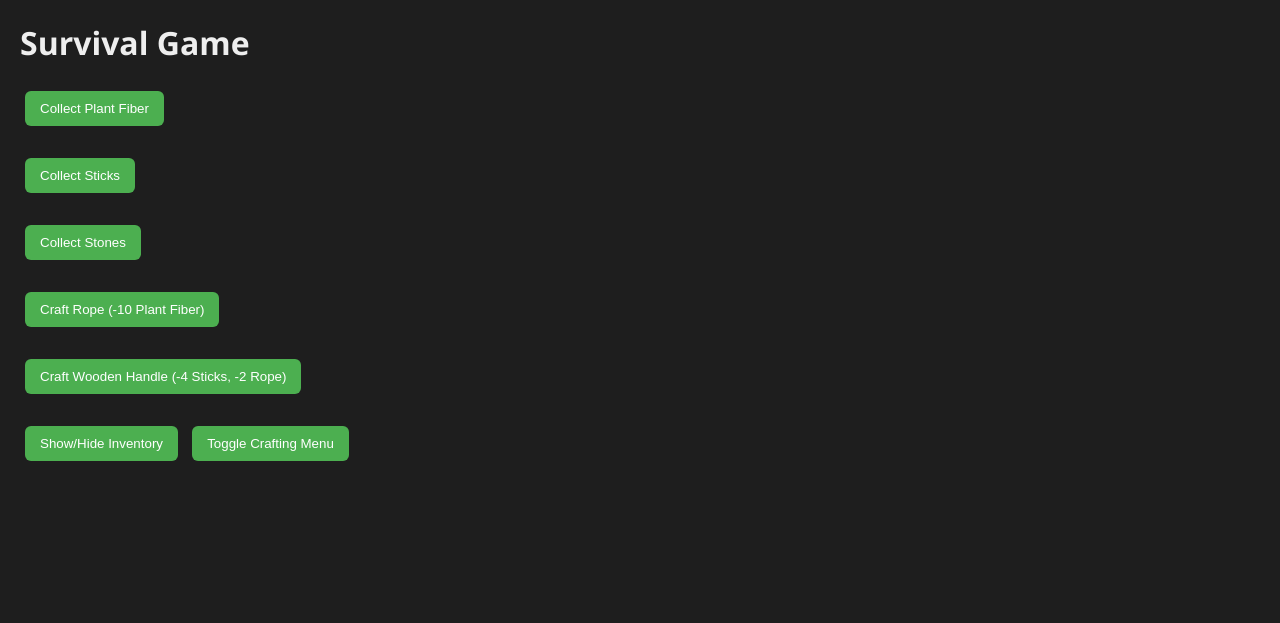
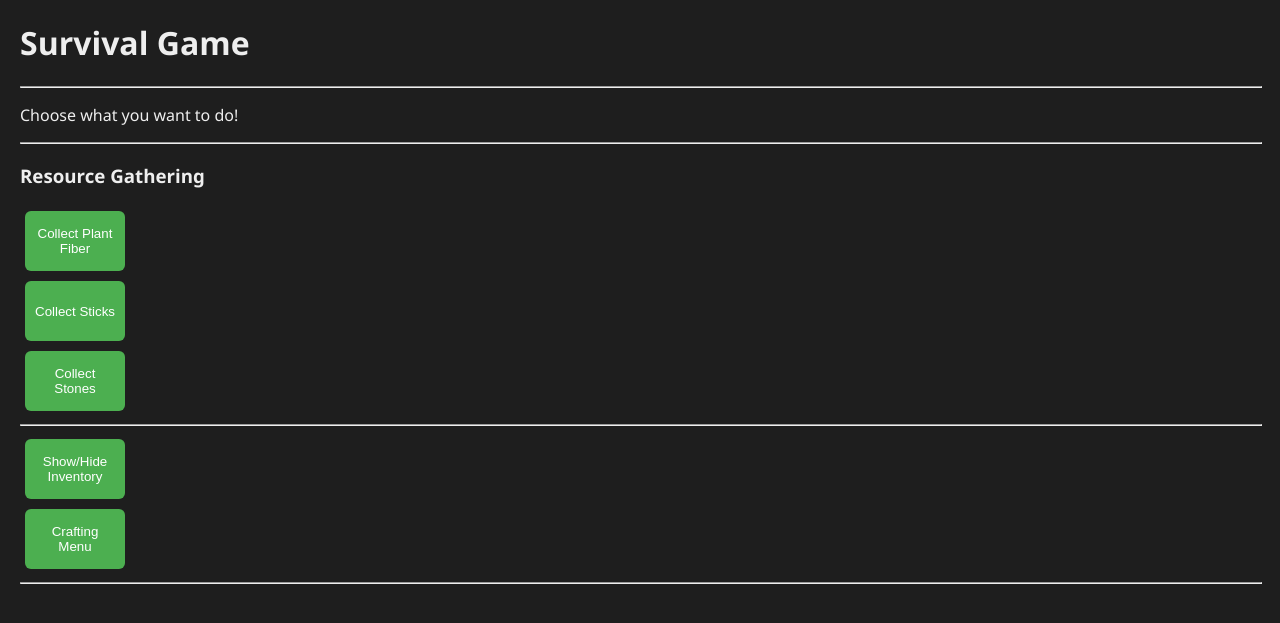
Before and after one commit to Hitoxas/Survival-Game, a Flask app: page / in a window 1280 px wide. Shown: the top 623 px of the page. Run offline with Flask 3, Linux system fonts and the light colour scheme.

Commit message:
Minor style fixes

```diff
--- a/app.py
+++ b/app.py
@@ -36,11 +36,13 @@ def toggle_crafting_menu():
     player = Player.query.first()
     crafting_options = [
         {
-            'name': 'Craft Rope',
+            'id': 'craft_rope',
+            'name': 'Rope',
             'cost': {'Plant Fiber': 10},
             'available': player.fiber >= 10},
         {
-            'name': 'Craft Wooden Handle',
+            'id': 'craft_wooden_handle',
+            'name': 'Wooden Handle',
             'cost': {'Sticks': 4, 'Rope': 2},
             'available': player.sticks >= 4 and player.rope >= 2
         }
--- a/static/game.js
+++ b/static/game.js
@@ -42,14 +42,28 @@ function updateCraftingMenu() {
                     .map(([key, val]) => `${key}: ${val}`)
                     .join(', ');
 
+                const disabled = item.available ? '' : 'disabled';
+
                 html += `<li>
-                    ${item.name} (${costText}) -
-                    ${item.available ? '✅ Available' : '❌ Not enough resources'}
+                    <button onclick="craftItem('${item.id}')" ${disabled}>${item.name}</button>
+                    <span> (${costText})</span>
                 </li>`;
             });
             html += '</ul>';
             craftingDiv.innerHTML = html;
         });
+}
+
+function craftItem(endpoint) {
+    fetch(`/${endpoint}`, {
+        method: 'POST'
+    })
+    .then(res => res.json())
+    .then(data => {
+        document.getElementById('output').innerText = data.message;
+        if (inventoryVisible) updateInventory();
+        if (craftingVisible) updateCraftingMenu();
+    });
 }
 
 let craftingVisible = false;
@@ -104,7 +118,7 @@ function collectStick() {
         });
 }
 
-// Crafting functions
+// Crafting specific item functions
 
 function craftRope() {
     fetch('/craft_rope', {
--- a/static/style.css
+++ b/static/style.css
@@ -6,7 +6,9 @@ body {
 }
 
 button {
-    padding: 10px 15px;
+    width: 100px;
+    height: 60px;
+    padding: 10px 10px;
     margin: 5px;
     background-color: #4caf50;
     color: white;
@@ -16,13 +18,25 @@ button {
     transition: background-color 0.2s ease;
 }
 
+hr {
+    width: 100%;
+}
+
 button:hover {
     background-color: #388e3c;
 }
 
 #inventory, #crafting {
+    width: 50%;
+    height: 100%;
     margin-top: 20px;
     padding: 10px;
     background-color: #2a2a2a;
     border-radius: 8px;
 }
+
+.section {
+    display: flex;
+    flex-direction: column;
+    align-items: flex-start;
+}
--- a/templates/index.html
+++ b/templates/index.html
@@ -8,16 +8,24 @@
 </head>
 <body>
     <h1>Survival Game</h1>
-    <button onclick="collectFiber()">Collect Plant Fiber</button><br><br>
-    <button onclick="collectStick()">Collect Sticks</button><br><br>
-    <button onclick="collectStone()">Collect Stones</button><br><br>
-    <button onclick="craftRope()">Craft Rope (-10 Plant Fiber)</button><br><br>
-    <button onclick="craftWoodenHandle()">Craft Wooden Handle (-4 Sticks, -2 Rope)</button><br><br>
-    <button onclick="toggleInventory()">Show/Hide Inventory</button>
-    <div id="inventory" style="display: none;"></div>
-    <button onclick="toggleCrafting()">Toggle Crafting Menu</button>
-    <div id="crafting" style="display: none;"></div>
-    <p id="output"></p>
+    <hr>
+    <p id="output">Choose what you want to do!</p>
+    <hr>
+    <h3>Resource Gathering</h3>
+    <div class="section">
+        <button onclick="collectFiber()">Collect Plant Fiber</button>
+        <button onclick="collectStick()">Collect Sticks</button>
+        <button onclick="collectStone()">Collect Stones</button>
+    </div>
+    <hr>
+    <div class="section">
+        <button onclick="toggleInventory()">Show/Hide Inventory</button>
+        <div id="inventory" style="display: none;"></div>
+        <button onclick="toggleCrafting()">Crafting Menu</button>
+        <div id="crafting" style="display: none;"></div>
+    </div>
+    <hr>
+
 
     <script src="{{ url_for('static', filename='game.js') }}"></script>
 </body>
```
